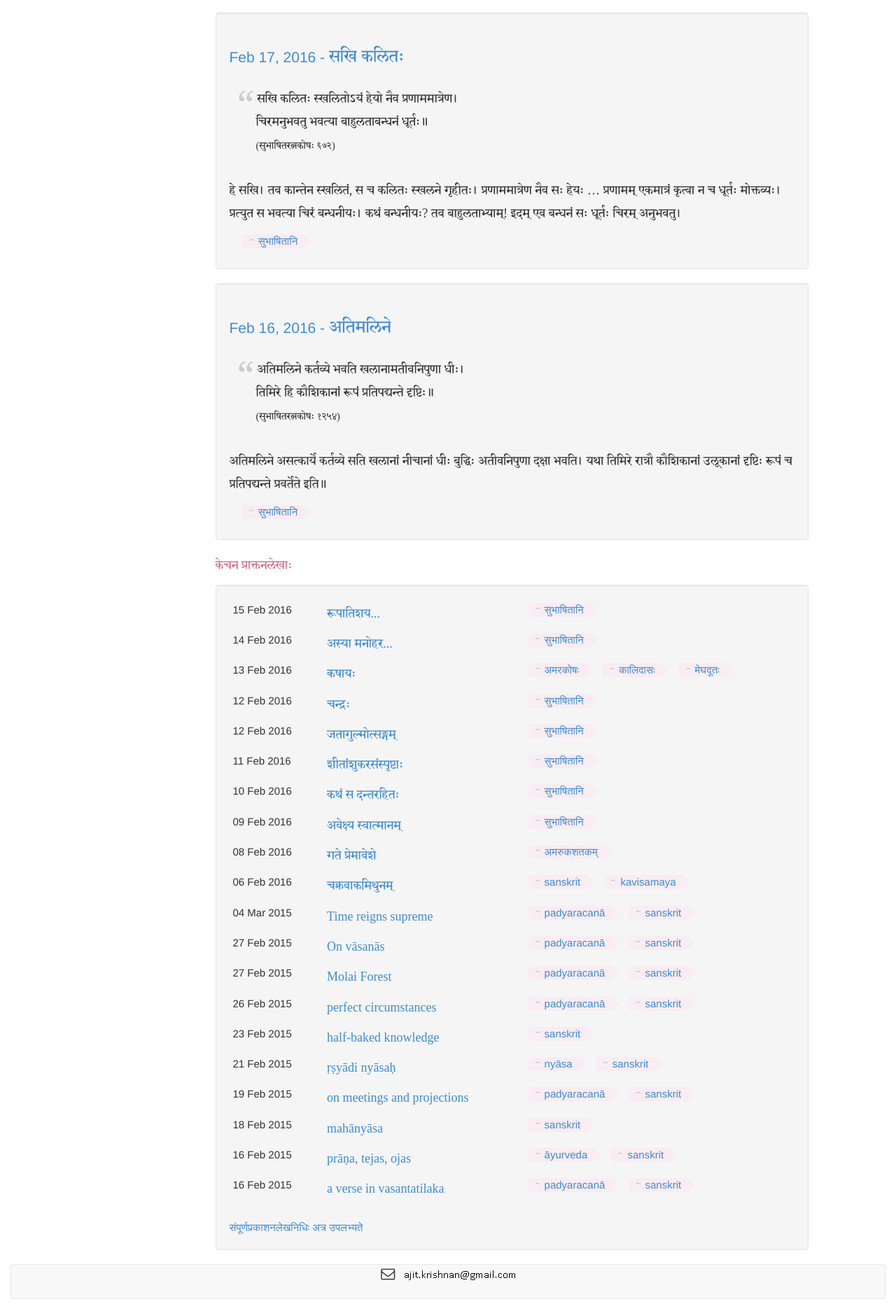
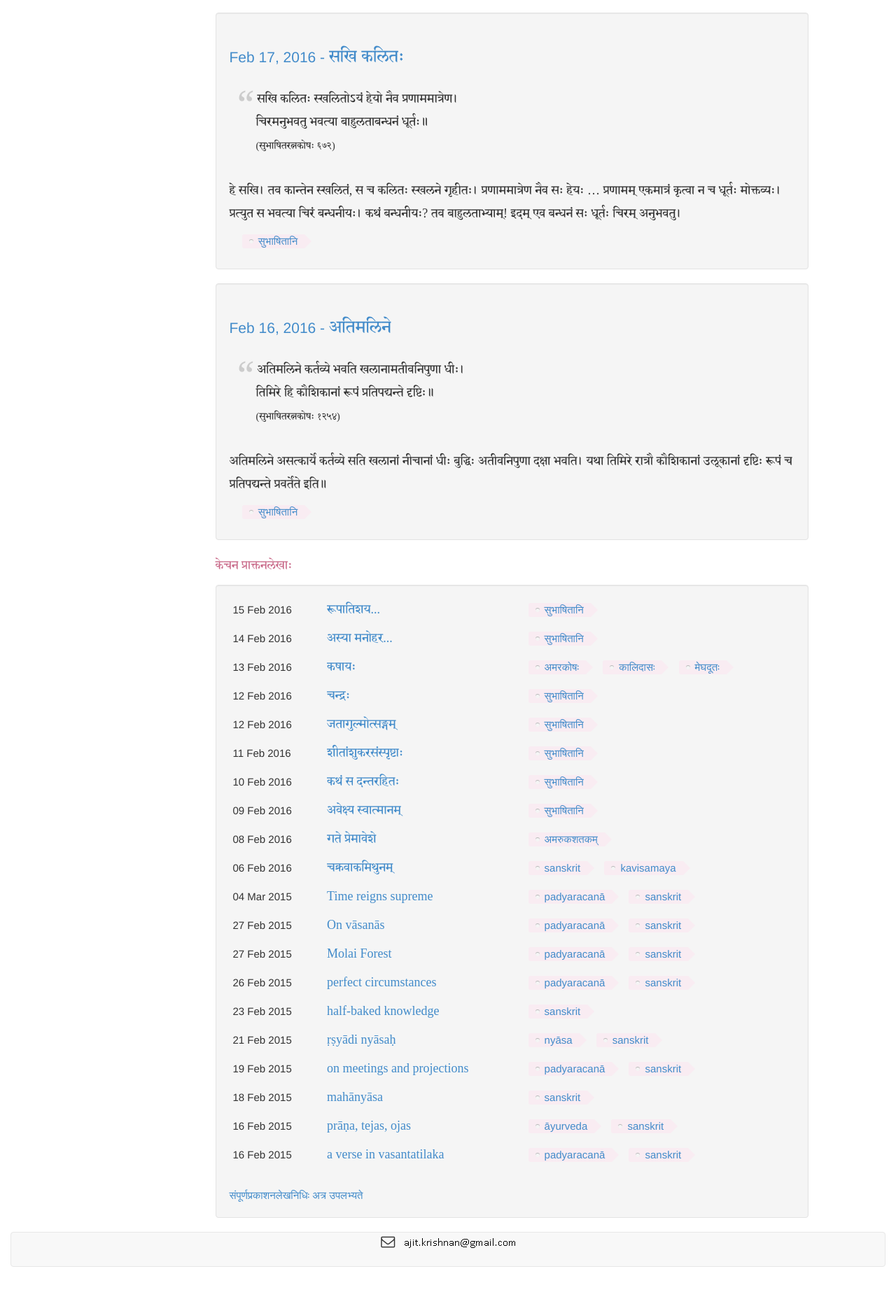
Before and after one commit to aupasana/aupasana.github.io, a Jekyll site: the page built from blog/sanskrit.html, in a window 1280 px wide. Shown: the part 1596-3473 px from the top of the page at 70% size. Built offline with Jekyll 4.4.1, drawn with Linux system fonts in a browser that asks for light colours; nearby versions of some CDN libraries; after the commit the page ends 3427 px from its top, so only the background shows below that.

Commit message:
sanskrit-archive.html: fix alignment issue of inline sanskrit text

```diff
--- a/blog/sanskrit.html
+++ b/blog/sanskrit.html
@@ -46,7 +46,7 @@ omitcategories: true
       </td>
       <td class="col-md-4">
           <a href="{{ site.baseurl}}{{ post.url }}">
-            <span class="sanskrit">{{ post.title }}</span></a>
+            <span class="sanskrit-inline">{{ post.title }}</span></a>
       </td>
       <td>
            {% include tags-and-categories.html %}
--- a/css/theme.css
+++ b/css/theme.css
@@ -258,9 +258,12 @@ cite {
     font-family: "Sanskrit2003";
     font-size: 120%;
     line-height: 185%;
-    /*font-size: 1.4em;
-    line-height: 160%;
-    font-weight: 100;*/
+}
+
+.sanskrit-inline {
+    font-family: "Sanskrit2003";
+    font-size: 120%;
+    line-height: 100%;
 }
 
 .nospaceafter {
```
